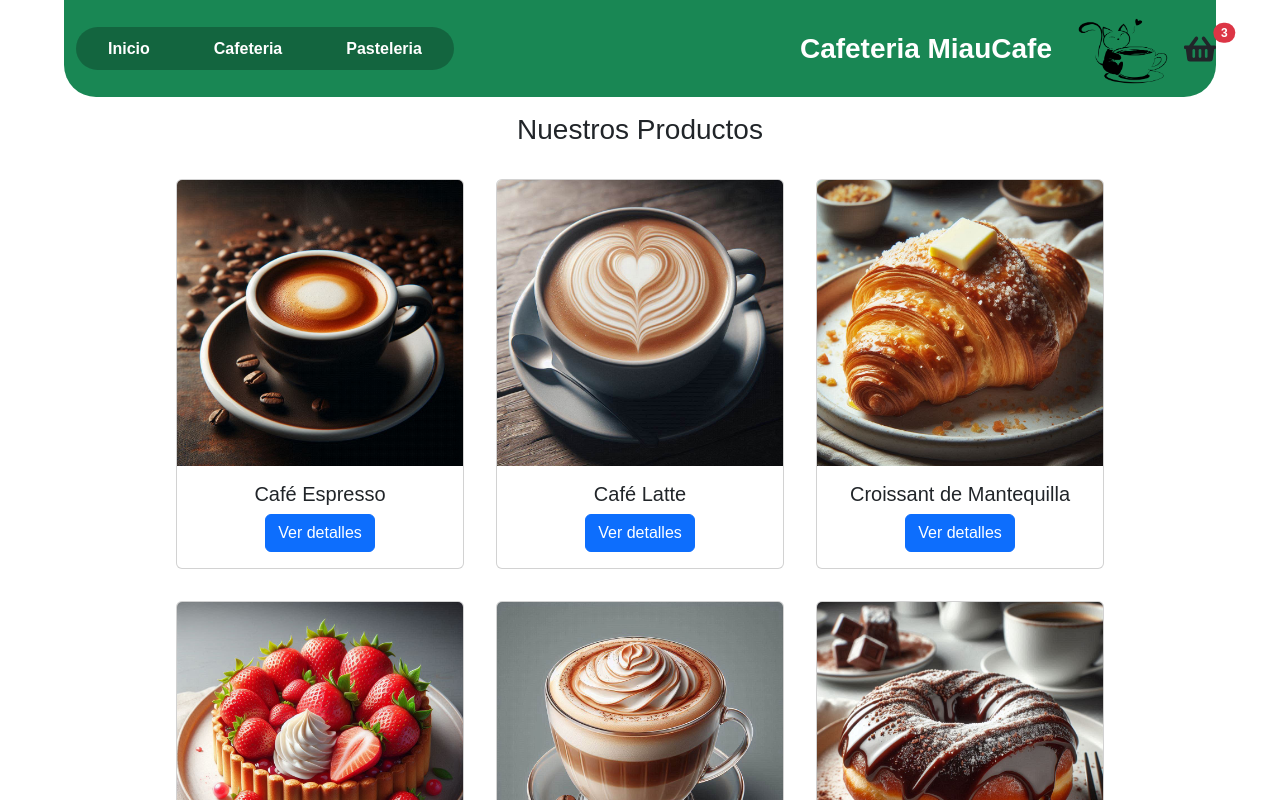
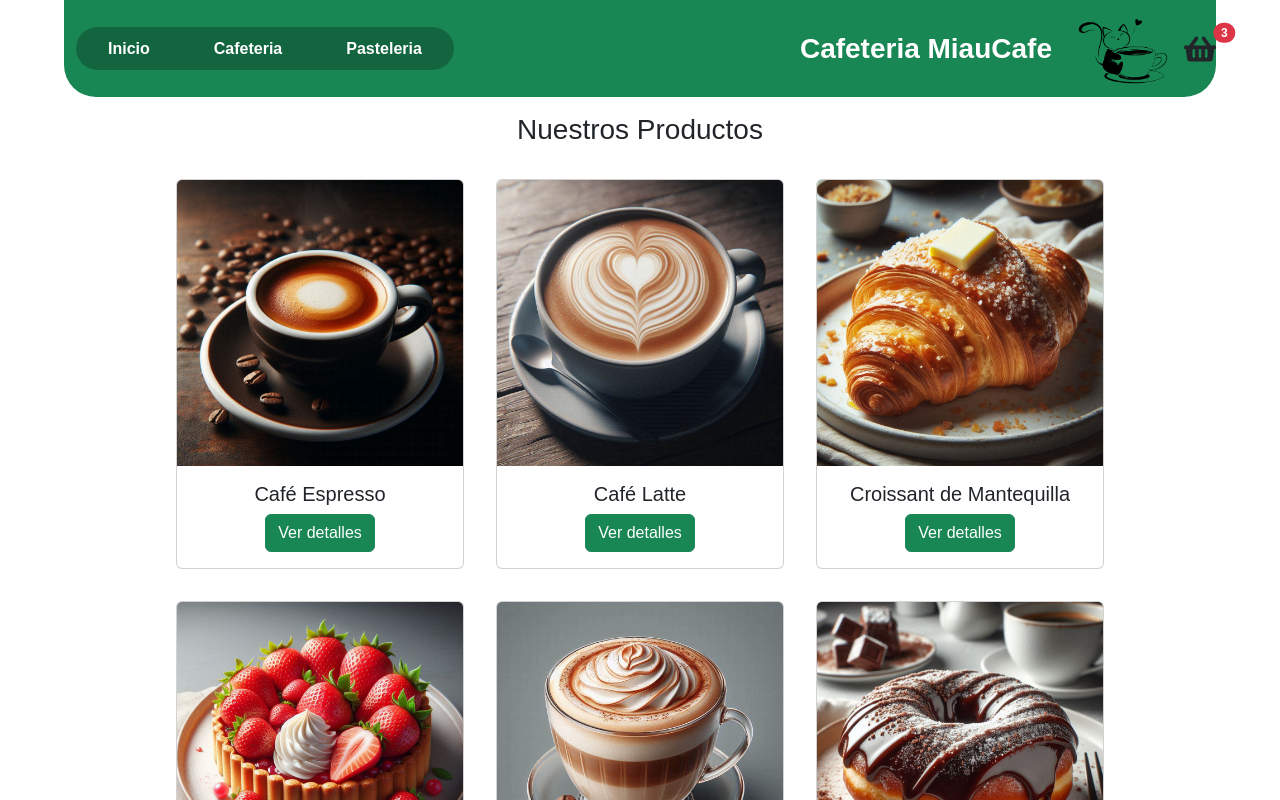
Before and after one commit to JavierGodoyf/cursoReact, a React (Vite) app: page / in a window 1280 px wide. Shown: the top 800 px of the page. Built offline with nearby package versions, Linux system fonts and the light colour scheme.

Commit message:
PreEntrega2

```diff
--- a/src/components/ItemDetail/ItemDetail.jsx
+++ b/src/components/ItemDetail/ItemDetail.jsx
@@ -26,7 +26,7 @@ function ItemDetail() {
                 <Col xs={12} md={6}>
                     <Card.Text>{product.description}</Card.Text>
                     <Link to={`/`}>
-                            <Button variant="primary">Volver a productos</Button>
+                            <Button variant="success">Volver a productos</Button>
                             </Link>
                 </Col>
             </Row>
--- a/src/components/ItemListContainer/ItemListContainer.jsx
+++ b/src/components/ItemListContainer/ItemListContainer.jsx
@@ -34,7 +34,7 @@ function ItemListContainer({ saludo }) {
                         <Card.Body>
                             <Card.Title>{product.name}</Card.Title>
                             <Link to={`/product/${product.id}`}>
-                            <Button variant="primary">Ver detalles</Button>
+                            <Button variant="success">Ver detalles</Button>
                             </Link>
                         </Card.Body>
                     </Card>
```
